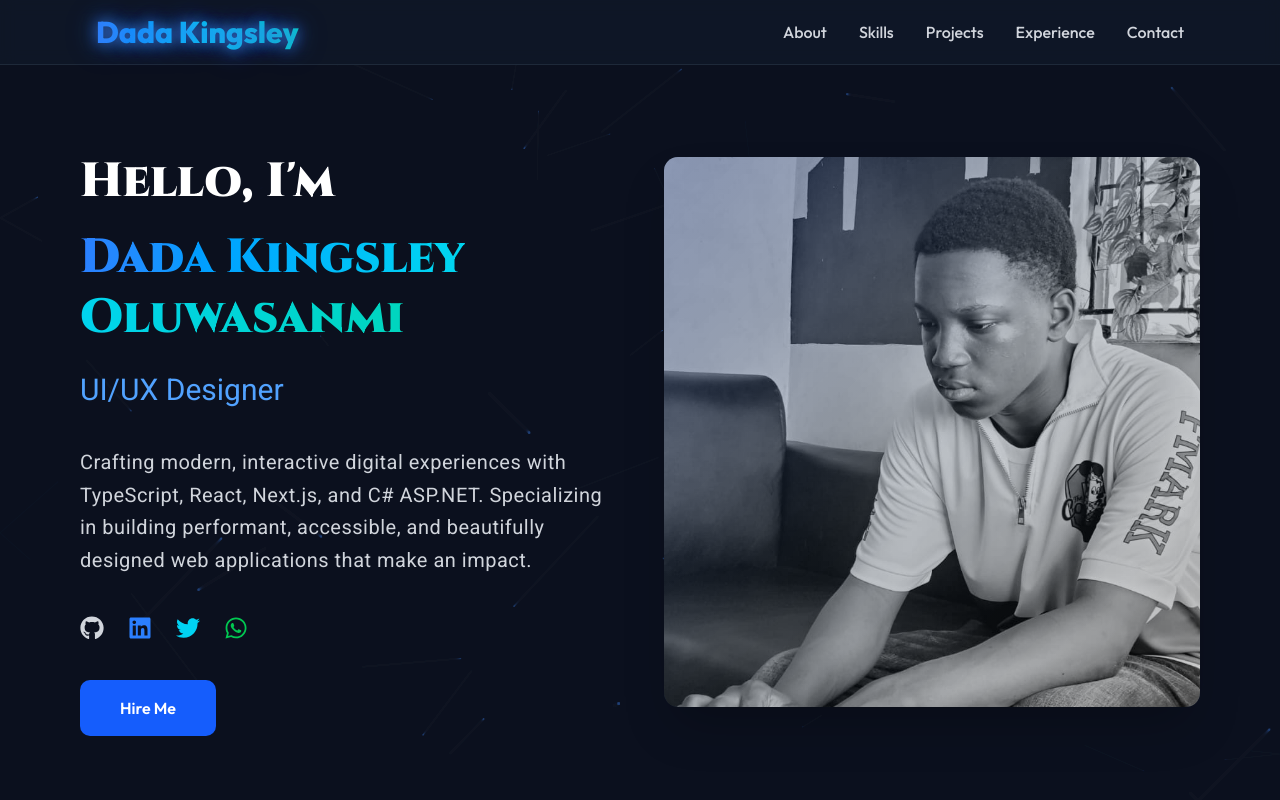
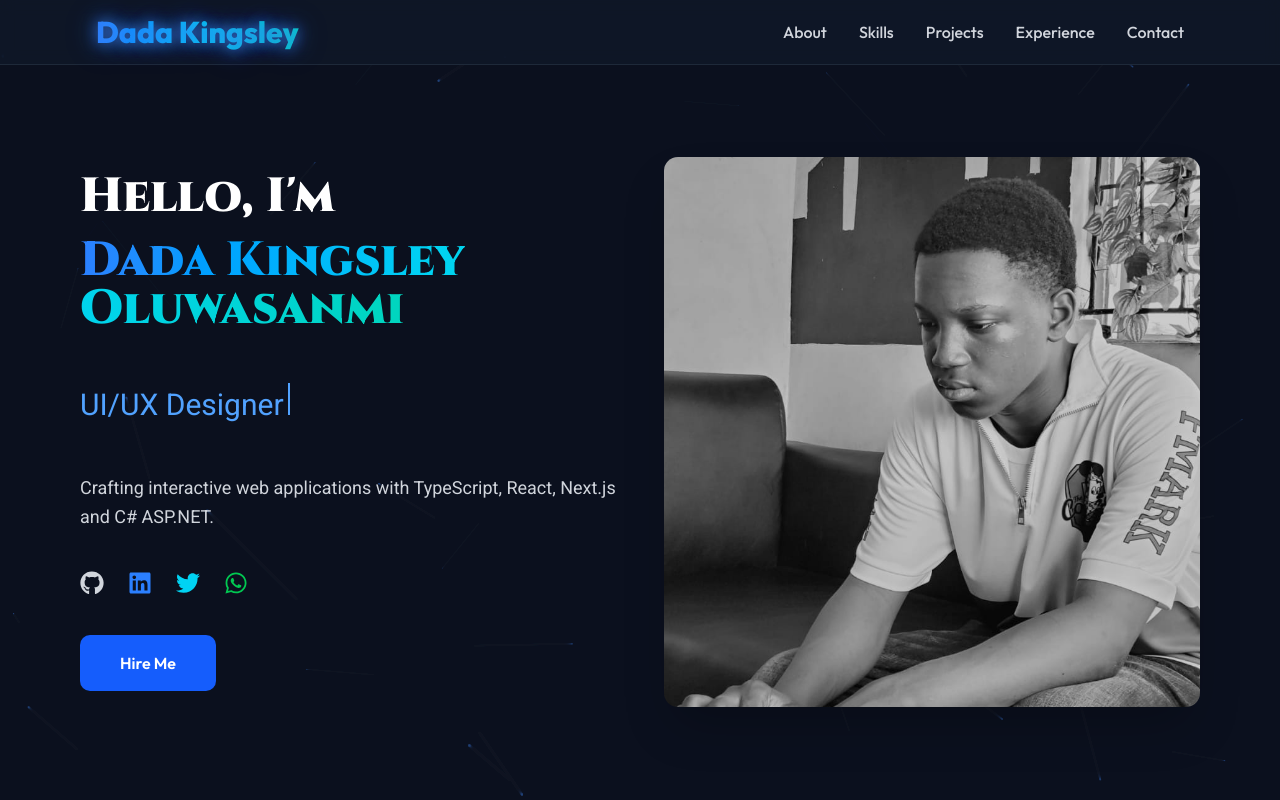
Before and after one commit to King-web-cell-05/kingsleydada-portfolio, a Next.js app: page / in a window 1280 px wide. Shown: the top 800 px of the page. Built offline with nearby package versions, Linux system fonts and the light colour scheme; a web font is replaced by a local one.

Commit message:
fixed vercel deployment errors

```diff
--- a/app/globals.css
+++ b/app/globals.css
@@ -162,11 +162,15 @@
     }
   }
 
-  @keyframes blink {
-    50% {
-      border-color: transparent;
-    }
-  }
+@keyframes blink {
+  0%, 49% { opacity: 1; }
+  50%, 100% { opacity: 0; }
+}
+
+.animate-blink {
+  animation: blink 1s linear infinite;
+}
+
 
   .typing-animation {
     overflow: hidden;
--- a/app/layout.tsx
+++ b/app/layout.tsx
@@ -1,12 +1,12 @@
+/* eslint-disable react/no-unescaped-entities */
 import type React from "react"
 import type { Metadata } from "next"
-import { Geist, Cinzel, Roboto, Geist_Mono, Playfair_Display, Outfit } from "next/font/google"
+import {  Playfair_Display, Outfit } from "next/font/google"
 import { Analytics } from "@vercel/analytics/next"
 import "./globals.css"
 
 
-const _geist = Geist({ subsets: ["latin"] })
-const _geistMono = Geist_Mono({ subsets: ["latin"] })
+
 const _playfairDisplay = Playfair_Display({ subsets: ["latin"], variable: "--font-playfair" })
 const _outfit = Outfit({ subsets: ["latin"], variable: "--font-outfit" })
 
@@ -19,23 +19,7 @@ export const metadata: Metadata = {
     description: "Full Stack Developer & UI/UX Designer crafting modern digital experiences",
     type: "website",
   },
-  icons: {
-    icon: [
-      {
-        url: "/icon-light-32x32.png",
-        media: "(prefers-color-scheme: light)",
-      },
-      {
-        url: "/icon-dark-32x32.png",
-        media: "(prefers-color-scheme: dark)",
-      },
-      {
-        url: "/icon.svg",
-        type: "image/svg+xml",
-      },
-    ],
-    apple: "/apple-icon.png",
-  },
+
 }
 
 export default function RootLayout({
--- a/components/about.tsx
+++ b/components/about.tsx
@@ -1,3 +1,5 @@
+/* eslint-disable react/no-unescaped-entities */
+
 "use client";
 
 export default function AboutSection() {
--- a/components/hero.tsx
+++ b/components/hero.tsx
@@ -1,9 +1,10 @@
+/* eslint-disable react/no-unescaped-entities */
 "use client";
 
 import { useEffect, useRef, useState } from "react";
 import Image from "next/image";
 import { Cinzel, Roboto } from "next/font/google";
-import { FaGithub, FaLinkedin, FaTwitter, FaWhatsapp, } from "react-icons/fa";
+import { FaGithub, FaLinkedin, FaTwitter, FaWhatsapp } from "react-icons/fa";
 
 const cinzel = Cinzel({ subsets: ["latin"], weight: ["700", "900"] });
 const roboto = Roboto({ subsets: ["latin"], weight: ["300", "400", "500", "700"] });
@@ -11,29 +12,36 @@ const roboto = Roboto({ subsets: ["latin"], weight: ["300", "400", "500", "700"]
 export default function HeroSection() {
   const canvasRef = useRef<HTMLCanvasElement>(null);
   const [displayText, setDisplayText] = useState("");
-  const roles = ["Fullstack Developer", "UI/UX Designer", "Graphic Designer"];
   const [currentRoleIndex, setCurrentRoleIndex] = useState(0);
   const [isDeleting, setIsDeleting] = useState(false);
 
-  // Typewriter effect (type + erase)
+  const roles = ["Fullstack Developer", "UI/UX Designer", "Graphic Designer"];
+
+  // Typewriter Effect
   useEffect(() => {
     const currentRole = roles[currentRoleIndex];
-    let typingSpeed = isDeleting ? 60 : 100;
+    const typingSpeed = isDeleting ? 60 : 100;
 
     if (!isDeleting && displayText.length < currentRole.length) {
       const timer = setTimeout(() => {
         setDisplayText(currentRole.slice(0, displayText.length + 1));
       }, typingSpeed);
       return () => clearTimeout(timer);
-    } else if (isDeleting && displayText.length > 0) {
+    }
+
+    if (isDeleting && displayText.length > 0) {
       const timer = setTimeout(() => {
         setDisplayText(currentRole.slice(0, displayText.length - 1));
       }, typingSpeed);
       return () => clearTimeout(timer);
-    } else if (!isDeleting && displayText.length === currentRole.length) {
-      const timer = setTimeout(() => setIsDeleting(true), 1500); // Wait before deleting
+    }
+
+    if (!isDeleting && displayText.length === currentRole.length) {
+      const timer = setTimeout(() => setIsDeleting(true), 1500);
       return () => clearTimeout(timer);
-    } else if (isDeleting && displayText.length === 0) {
+    }
+
+    if (isDeleting && displayText.length === 0) {
       const timer = setTimeout(() => {
         setIsDeleting(false);
         setCurrentRoleIndex((prev) => (prev + 1) % roles.length);
@@ -42,7 +50,7 @@ export default function HeroSection() {
     }
   }, [displayText, isDeleting, currentRoleIndex]);
 
-  // Particle background
+  // Canvas Particles
   useEffect(() => {
     const canvas = canvasRef.current;
     if (!canvas) return;
@@ -52,34 +60,30 @@ export default function HeroSection() {
     canvas.width = window.innerWidth;
     canvas.height = window.innerHeight;
 
-    const particles: Array<{ x: number; y: number; vx: number; vy: number; size: number; opacity: number }> = [];
-
-    for (let i = 0; i < 50; i++) {
-      particles.push({
+    const particles = Array.from({ length: 50 }, () => ({
       x: Math.random() * canvas.width,
       y: Math.random() * canvas.height,
       vx: (Math.random() - 0.5) * 0.5,
       vy: (Math.random() - 0.5) * 0.5,
       size: Math.random() * 2,
       opacity: Math.random() * 0.5 + 0.3,
-      });
-    }
+    }));
 
     const animate = () => {
-      ctx.fillStyle = "rgba(18, 18, 24, 0.1)";
+      ctx.fillStyle = "rgba(18,18,24,0.1)";
       ctx.fillRect(0, 0, canvas.width, canvas.height);
 
-      particles.forEach((particle) => {
-        particle.x += particle.vx;
-        particle.y += particle.vy;
-        particle.opacity += (Math.random() - 0.5) * 0.01;
+      particles.forEach((p) => {
+        p.x += p.vx;
+        p.y += p.vy;
+        p.opacity += (Math.random() - 0.5) * 0.01;
 
-        if (particle.x < 0 || particle.x > canvas.width) particle.vx *= -1;
-        if (particle.y < 0 || particle.y > canvas.height) particle.vy *= -1;
+        if (p.x < 0 || p.x > canvas.width) p.vx *= -1;
+        if (p.y < 0 || p.y > canvas.height) p.vy *= -1;
 
-        particle.opacity = Math.max(0.1, Math.min(0.8, particle.opacity));
-        ctx.fillStyle = `rgba(59, 130, 246, ${particle.opacity})`;
-        ctx.fillRect(particle.x, particle.y, particle.size, particle.size);
+        p.opacity = Math.max(0.1, Math.min(0.8, p.opacity));
+        ctx.fillStyle = `rgba(59,130,246, ${p.opacity})`;
+        ctx.fillRect(p.x, p.y, p.size, p.size);
       });
 
       requestAnimationFrame(animate);
@@ -87,17 +91,18 @@ export default function HeroSection() {
 
     animate();
 
-    const handleResize = () => {
+    const resize = () => {
       canvas.width = window.innerWidth;
       canvas.height = window.innerHeight;
     };
-    window.addEventListener("resize", handleResize);
-    return () => window.removeEventListener("resize", handleResize);
+
+    window.addEventListener("resize", resize);
+    return () => window.removeEventListener("resize", resize);
   }, []);
 
   const scrollToContact = () => {
-    const element = document.getElementById("contact");
-    if (element) element.scrollIntoView({ behavior: "smooth" });
+    const el = document.getElementById("contact");
+    if (el) el.scrollIntoView({ behavior: "smooth" });
   };
 
   return (
@@ -106,79 +111,69 @@ export default function HeroSection() {
 
       <div className="relative z-10 max-w-6xl mx-auto px-4 w-full">
         <div className="grid md:grid-cols-2 gap-12 items-center">
-          {/* Left Content */}
-          <div className="space-y-10 animate-fade-in">
-            <div className="mt-6">
-              <h1 className={`text-4xl md:text-5xl font-extrabold mb-6 leading-tight ${cinzel.className}`}>
-                <span className="block text-white mb-4">Hello, I'm</span>
+
+          {/* LEFT TEXT SIDE */}
+          <div className="space-y-10">
+
+            <h1 className={`text-4xl md:text-5xl font-extrabold ${cinzel.className}`}>
+              <span className="text-white block mb-4">Hello, I&apos;m</span>
               <span className="bg-gradient-to-r from-blue-500 via-cyan-400 to-teal-400 bg-clip-text text-transparent">
                 Dada Kingsley Oluwasanmi
               </span>
             </h1>
 
-              {/* Typing effect */}
-              <p className={`text-2xl md:text-3xl font-light text-blue-400 mb-6 min-h-[50px] ${roboto.className}`}>
-                <span className="typing-animation font-normal">{displayText}</span>
-              </p>
+            <div className="min-h-[60px] flex items-center">
+              <p className={`text-2xl md:text-3xl text-blue-400 ${roboto.className}`}>
+                {displayText}
 
-              <p
-                className={`text-gray-300 text-lg md:text-xl max-w-2xl mx-auto mb-10 leading-relaxed tracking-wide relative ${roboto.className}`}
-              >
-                Crafting modern, interactive digital experiences with TypeScript, React, Next.js, and C# ASP.NET.
-                Specializing in building performant, accessible, and beautifully designed web applications
-                that make an impact.
+                {/* 🌟 NEW GLOWING CURSOR */}
+             <span className="ml-1 inline-block w-[2px] h-[32px] bg-blue-400 animate-blink"></span>
+
+
               </p>
             </div>
 
-                   {/* Social Icons */}
+            <p className={`text-lg text-gray-300 leading-relaxed ${roboto.className}`}>
+              Crafting interactive web applications with TypeScript, React,
+              Next.js and C# ASP.NET.
+            </p>
+
+            {/* SOCIAL ICONS */}
             <div className="flex space-x-6 mt-6">
-                <a href="https://github.com/King-web-cell-05" target="_blank" rel="noopener noreferrer" className="text-gray-300 hover:text-white text-2xl transition-colors">
+              <a className="text-gray-300 hover:text-white text-2xl" href="https://github.com/King-web-cell-05" target="_blank">
                 <FaGithub />
               </a>
-                <a href="https://www.linkedin.com/in/dada-kingsley-a0858637a?utm_source=share&utm_campaign=share_via&utm_content=profile&utm_medium=android_app" target="_blank" rel="noopener noreferrer" className="text-blue-500 hover:text-cyan-400 text-2xl transition-colors">
+              <a className="text-blue-500 hover:text-cyan-400 text-2xl" href="https://www.linkedin.com/in/dada-kingsley-a0858637a">
                 <FaLinkedin />
               </a>
-                <a href="https://x.com/codekingz05?t=9O_LxxKQkQT5DRWOxohwvw&s=08" target="_blank" rel="noopener noreferrer" className="text-cyan-400 hover:text-teal-400 text-2xl transition-colors">
+              <a className="text-cyan-400 hover:text-teal-400 text-2xl" href="https://x.com/codekingz05">
                 <FaTwitter />
               </a>
-                <a href="https://wa.me/+2349065644691" className="text-green-500 hover:text-green-400 text-2xl transition-colors">
+              <a className="text-green-500 hover:text-green-400 text-2xl" href="https://wa.me/+2349065644691">
                 <FaWhatsapp />
               </a>
             </div>
 
             <button
               onClick={scrollToContact}
-              className="px-10 py-4 bg-blue-600 text-white rounded-lg font-semibold hover:bg-blue-700 transition-all duration-300"
+              className="px-10 py-4 bg-blue-600 hover:bg-blue-700 rounded-lg font-semibold"
             >
               Hire Me
             </button>
           </div>
 
-          {/* Right Image */}
+          {/* IMAGE SIDE */}
           <div className="relative h-96 md:h-[550px] rounded-xl overflow-hidden shadow-2xl group">
-            <div className="absolute inset-0 bg-gradient-to-br from-blue-600/30 via-blue-400/10 to-transparent z-10 opacity-60 group-hover:opacity-80 transition-opacity duration-700" />
-
-            <div className="absolute inset-0 rounded-xl border border-blue-500/20 group-hover:border-blue-400/50 animate-glow transition-all duration-700 pointer-events-none" />
-
             <Image
               src="/my-portfolio-pic.jpg"
-              alt="Developer workspace"
+              alt="Portfolio Image"
               fill
-              className="object-cover transform group-hover:scale-105 group-hover:rotate-[1deg] transition-transform duration-700 ease-out"
-              priority
+              className="object-cover group-hover:scale-105 transition-transform duration-700"
             />
+          </div>
 
-            <div className="absolute top-0 left-0 w-full h-full bg-gradient-to-tr from-transparent via-white/10 to-transparent opacity-0 group-hover:opacity-40 animate-light-move transition-opacity duration-1000" />
         </div>
       </div>
-      </div>
-
-      {/* No blinking cursor */}
-      <style jsx>{`
-        .typing-animation::after {
-          content: "";
-        }
-      `}</style>
     </section>
   );
 }
```
Also changed, not shown: app/page.tsx (+20 -18 lines). Lines whose indentation alone changed are shown as unchanged.
